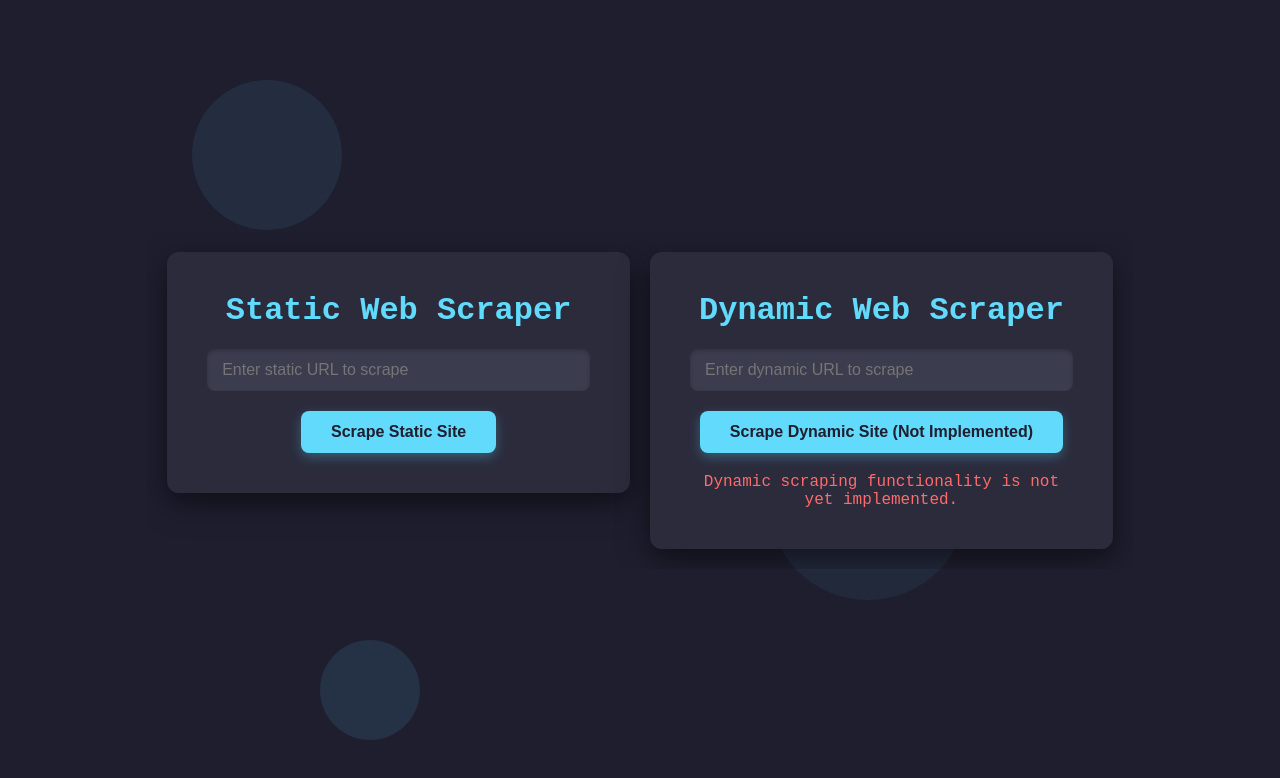
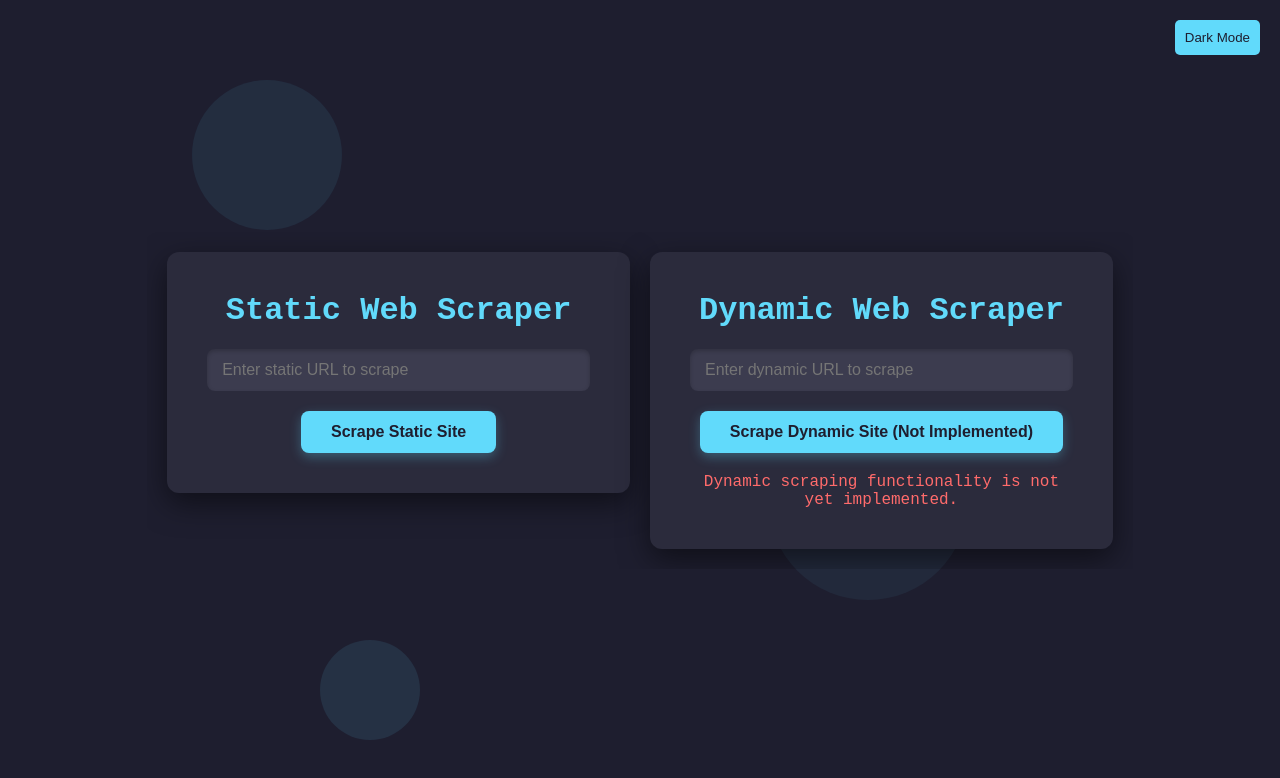
Before and after one commit to andrewalson/hackathon-scratch, a Next.js app: page / in a window 1280 px wide. Shown: the top 778 px of the page. Built offline with nearby package versions, Linux system fonts and the light colour scheme.

Commit message:
Add light/dark mode toggle

```diff
--- a/src/app/page.tsx
+++ b/src/app/page.tsx
@@ -8,6 +8,7 @@ export default function Home() {
   const [result, setResult] = useState<any>(null);
   const [error, setError] = useState<string | null>(null);
   const [loading, setLoading] = useState(false);
+  const [lightMode, setLightMode] = useState(false);
 
   useEffect(() => {
     const handleMouseMove = (e: MouseEvent) => {
@@ -62,19 +63,47 @@ export default function Home() {
     alert('Dynamic scraping functionality not yet implemented');
   };
 
+  const toggleLightMode = () => {
+    setLightMode(!lightMode);
+  };
+
+  const bgColor = lightMode ? '#F0F0F0' : '#1E1E2F';
+  const cardBgColor = lightMode ? '#FFFFFF' : '#2B2B3C';
+  const textColor = lightMode ? '#333333' : '#fff';
+
   return (
     <div style={{
       display: 'flex',
       justifyContent: 'center',
       alignItems: 'center',
       minHeight: '100vh',
-      backgroundColor: '#1E1E2F',
-      color: '#fff',
+      backgroundColor: bgColor,
+      color: textColor,
       fontFamily: '"Courier New", Courier, monospace',
       position: 'relative',
       overflow: 'hidden',
-      padding: '20px'
+      padding: '20px',
+      transition: 'background-color 0.3s ease, color 0.3s ease',
     }}>
+      {/* Light Mode Toggle */}
+      <button
+        onClick={toggleLightMode}
+        style={{
+          position: 'absolute',
+          top: '20px',
+          right: '20px',
+          padding: '10px',
+          backgroundColor: lightMode ? '#2B2B3C' : '#61dafb',
+          color: lightMode ? '#fff' : '#1E1E2F',
+          border: 'none',
+          borderRadius: '5px',
+          cursor: 'pointer',
+          zIndex: 20,
+        }}
+      >
+        {lightMode ? 'Light Mode' : 'Dark Mode'}
+      </button>
+
       {/* Circles that follow mouse movement */}
       <div className="circle circle1"></div>
       <div className="circle circle2"></div>
@@ -93,7 +122,7 @@ export default function Home() {
         boxSizing: 'border-box'
       }}>
         {/* Static Scraper */}
-        <div style={{ backgroundColor: '#2B2B3C', padding: '40px', borderRadius: '12px', boxShadow: '0px 10px 30px rgba(0, 0, 0, 0.5)', maxWidth: '500px', width: '100%' }}>
+        <div style={{ backgroundColor: cardBgColor, padding: '40px', borderRadius: '12px', boxShadow: '0px 10px 30px rgba(0, 0, 0, 0.5)', maxWidth: '500px', width: '100%', transition: 'background-color 0.3s ease' }}>
           <h1 style={{ fontSize: '2rem', marginBottom: '20px', textAlign: 'center', color: '#61dafb', fontFamily: '"Source Code Pro", monospace' }}>Static Web Scraper</h1>
           <div style={{ marginBottom: '20px' }}>
             <input
@@ -166,7 +195,7 @@ export default function Home() {
         </div>
 
         {/* Dynamic Scraper */}
-        <div style={{ backgroundColor: '#2B2B3C', padding: '40px', borderRadius: '12px', boxShadow: '0px 10px 30px rgba(0, 0, 0, 0.5)', maxWidth: '500px', width: '100%' }}>
+        <div style={{ backgroundColor: cardBgColor, padding: '40px', borderRadius: '12px', boxShadow: '0px 10px 30px rgba(0, 0, 0, 0.5)', maxWidth: '500px', width: '100%', transition: 'background-color 0.3s ease' }}>
           <h1 style={{ fontSize: '2rem', marginBottom: '20px', textAlign: 'center', color: '#61dafb', fontFamily: '"Source Code Pro", monospace' }}>Dynamic Web Scraper</h1>
           <div style={{ marginBottom: '20px' }}>
             <input
@@ -212,20 +241,19 @@ export default function Home() {
         </div>
       </div>
 
-      {/* Add CSS for responsive circles */}
       <style jsx>{`
         .circle {
           position: absolute;
           border-radius: 50%;
           pointer-events: none;
-          opacity: 0.2;
-          transition: transform 0.2s ease-out;
+          opacity: ${lightMode ? '0.3' : '0.2'};
+          transition: opacity 0.3s ease, transform 0.2s ease-out, background-color 0.3s ease;
         }
 
         .circle1 {
           width: 150px;
           height: 150px;
-          background: rgba(97, 218, 251, 0.4);
+          background: ${lightMode ? 'rgba(97, 218, 251, 0.6)' : 'rgba(97, 218, 251, 0.4)'};
           top: 10%;
           left: 15%;
         }
@@ -233,7 +261,7 @@ export default function Home() {
         .circle2 {
           width: 200px;
           height: 200px;
-          background: rgba(97, 218, 251, 0.3);
+          background: ${lightMode ? 'rgba(97, 218, 251, 0.5)' : 'rgba(97, 218, 251, 0.3)'};
           top: 50%;
           left: 60%;
         }
@@ -241,7 +269,7 @@ export default function Home() {
         .circle3 {
           width: 100px;
           height: 100px;
-          background: rgba(97, 218, 251, 0.5);
+          background: ${lightMode ? 'rgba(97, 218, 251, 0.7)' : 'rgba(97, 218, 251, 0.5)'};
           top: 80%;
           left: 25%;
         }
@@ -249,7 +277,8 @@ export default function Home() {
         body {
           margin: 0;
           overflow: hidden;
-          background-color: #1E1E2F;
+          background-color: ${bgColor};
+          transition: background-color 0.3s ease;
         }
       `}</style>
     </div>
```
